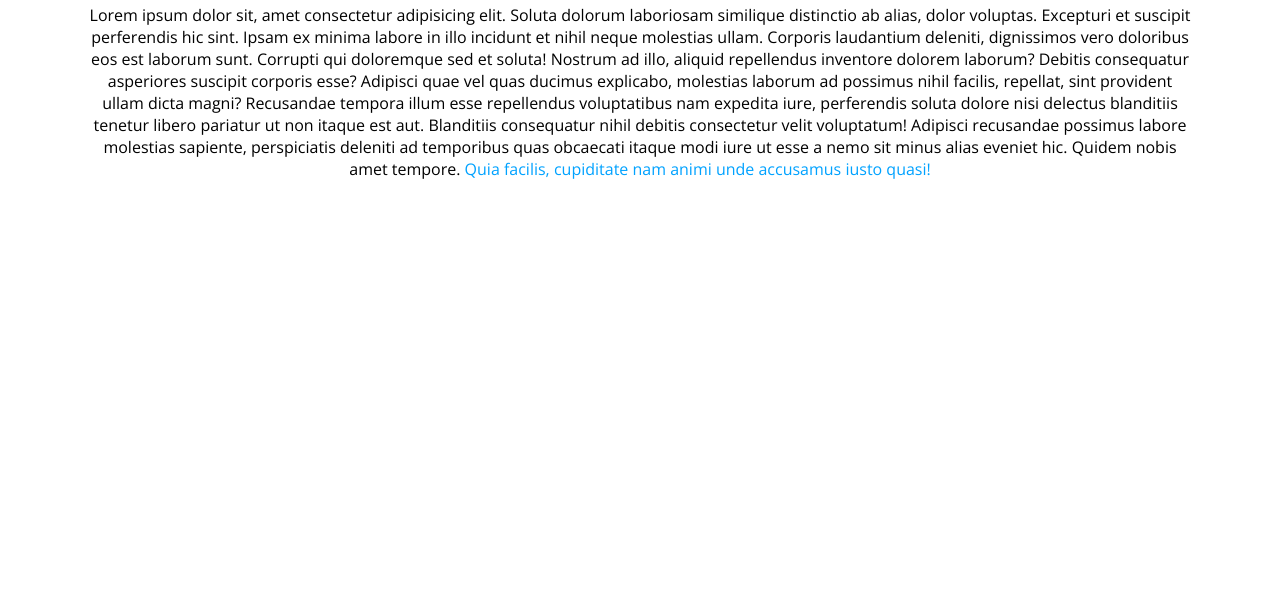
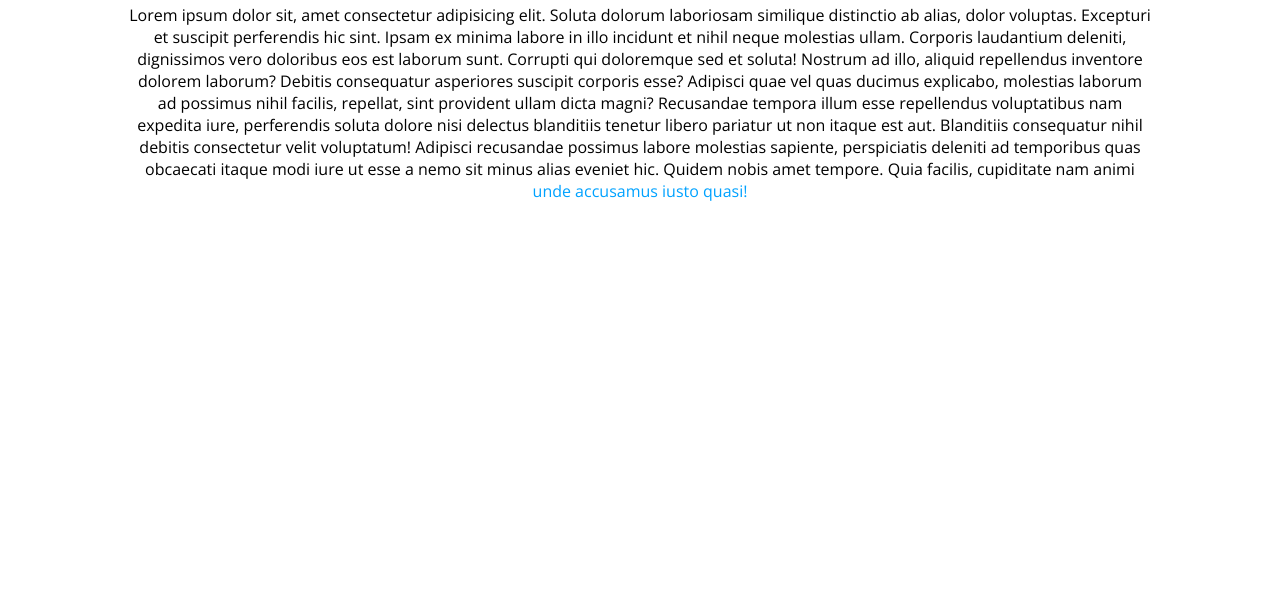
Before and after one commit to JonHernandez20/CSS-Grid, a website: page src/index.html in a window 1280 px wide. Shown: the part 199-800 px from the top of the page. Drawn offline with nearby package versions, Linux system fonts and the light colour scheme.

Commit message:
Fixes in the css

```diff
--- a/src/css/main.css
+++ b/src/css/main.css
@@ -37,9 +37,11 @@ header {
 }
 
 main {
+    width: 100%;
+
     display: grid;
 
-    grid-template-columns: repeat(12,85px);
+    /* grid-template-columns: repeat(12,1fr); */
     justify-content: center;
     grid-gap: 8px;
 
@@ -93,13 +95,14 @@ main {
 
 .container__information {
     height: auto;
-    width: auto;
-
+    width: 80vw;
     margin: 40px 0;
     text-align: center;
 
+    display: grid;
+    grid-template-columns: repeat(12,auto);
 
-    grid-column: 1/13;
+    justify-content: center;
 }
 
 .container__information p:first-child {
@@ -110,6 +113,10 @@ main {
     font-size: 2rem;
 }
 
+.information__acercaDe {
+    grid-column: 1/13;
+}
+
 .information__span {
     color: var(--link);
 }
--- a/src/index.html
+++ b/src/index.html
@@ -24,16 +24,18 @@
         </div>
         <nav class="container__nav">
             <ul class="nav__items">
+                <li>Contact</li>
+                <li>Gallery</li>
                 <li>Login</li>
-                <li>Gallery</li>
-                <li>Contact</li>
             </ul>
         </nav>
     </header>
     <main>
         <section class="container__information">
-            <p>Acerca de</p>
-            <p>Lorem ipsum dolor sit, amet consectetur adipisicing elit. Soluta dolorum laboriosam similique distinctio ab alias, dolor voluptas. Excepturi et suscipit perferendis hic sint. Ipsam ex minima labore in illo incidunt et nihil neque molestias ullam. Corporis laudantium deleniti, dignissimos vero doloribus eos est laborum sunt. Corrupti qui doloremque sed et soluta! Nostrum ad illo, aliquid repellendus inventore dolorem laborum? Debitis consequatur asperiores suscipit corporis esse? Adipisci quae vel quas ducimus explicabo, molestias laborum ad possimus nihil facilis, repellat, sint provident ullam dicta magni? Recusandae tempora illum esse repellendus voluptatibus nam expedita iure, perferendis soluta dolore nisi delectus blanditiis tenetur libero pariatur ut non itaque est aut. Blanditiis consequatur nihil debitis consectetur velit voluptatum! Adipisci recusandae possimus labore molestias sapiente, perspiciatis deleniti ad temporibus quas obcaecati itaque modi iure ut esse a nemo sit minus alias eveniet hic. Quidem nobis amet tempore. <span class="information__span">Quia facilis, cupiditate nam animi unde accusamus iusto quasi!</span></p>
+            <div class="information__acercaDe">
+                <p>Acerca de</p>
+                <p>Lorem ipsum dolor sit, amet consectetur adipisicing elit. Soluta dolorum laboriosam similique distinctio ab alias, dolor voluptas. Excepturi et suscipit perferendis hic sint. Ipsam ex minima labore in illo incidunt et nihil neque molestias ullam. Corporis laudantium deleniti, dignissimos vero doloribus eos est laborum sunt. Corrupti qui doloremque sed et soluta! Nostrum ad illo, aliquid repellendus inventore dolorem laborum? Debitis consequatur asperiores suscipit corporis esse? Adipisci quae vel quas ducimus explicabo, molestias laborum ad possimus nihil facilis, repellat, sint provident ullam dicta magni? Recusandae tempora illum esse repellendus voluptatibus nam expedita iure, perferendis soluta dolore nisi delectus blanditiis tenetur libero pariatur ut non itaque est aut. Blanditiis consequatur nihil debitis consectetur velit voluptatum! Adipisci recusandae possimus labore molestias sapiente, perspiciatis deleniti ad temporibus quas obcaecati itaque modi iure ut esse a nemo sit minus alias eveniet hic. Quidem nobis amet tempore. Quia facilis, cupiditate nam animi <span class="information__span">unde accusamus iusto quasi!</span></p>
+            </div>
         </section>
     </main>
 </body>
```
